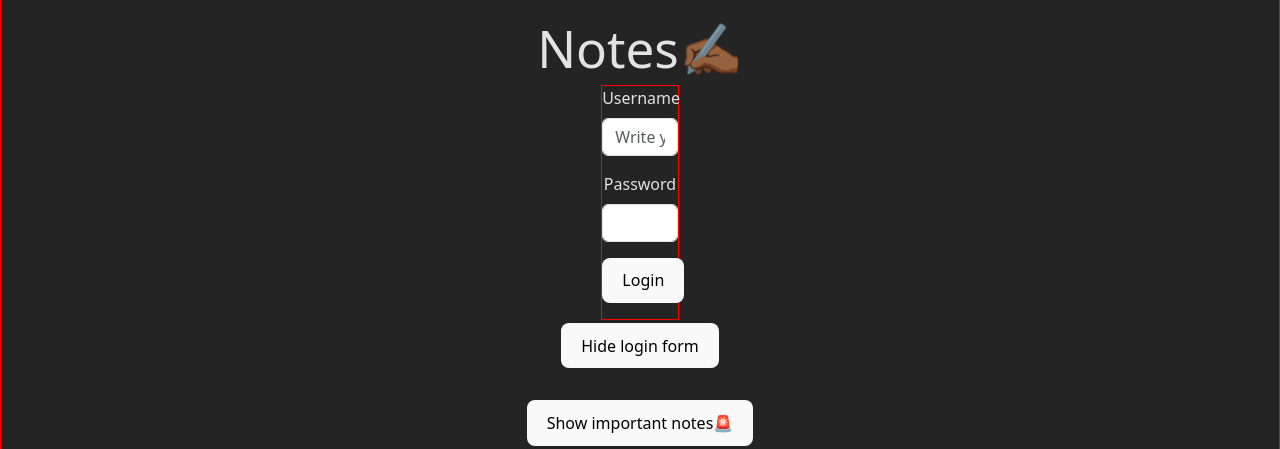
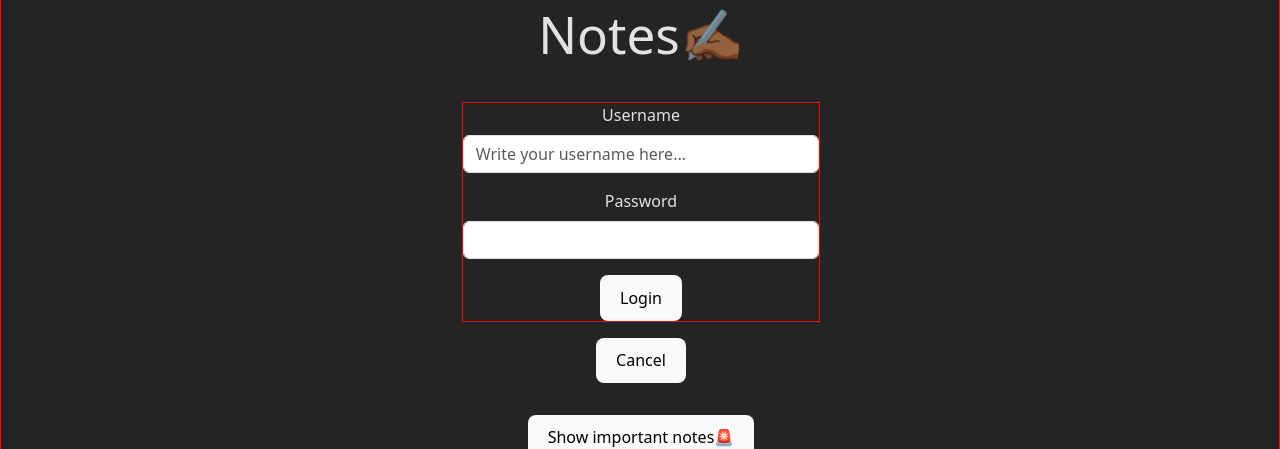
Before and after one commit to Jorgnavarro/Practicing-React, a React (Vite) app in the folder Practice-DH/exercise-with-json-server/: page / in a window 1280 px wide. Both pictures are taken after a click on the button "Log-in". Shown: the part 147-596 px from the top of the page. Built offline with nearby package versions, Linux system fonts and the light colour scheme; no server answers.

Commit message:
new-funtionalities-added-useRef

```diff
--- a/Practice-DH/exercise-with-json-server/src/App.jsx
+++ b/Practice-DH/exercise-with-json-server/src/App.jsx
@@ -1,5 +1,5 @@
 import './App.css'
-import { useState, useEffect, useContext } from 'react';
+import { useState, useEffect, useContext, useRef } from 'react';
 import { Note } from './components/Note';
 import noteService from './services/note.js';
 import { Notification } from './components/Notification';
@@ -14,6 +14,9 @@ function App() {
   const [notes, setNotes] = useState([]);
   const [showAll, setShowAll] = useState(true);
   const {errorMessage, setErrorMessage, setUser, user} = useContext(ContextGlobal)
+  //Vamos a tomar la función que setea la visibilidad de los componentes en el Togglable, en este caso la función es ToggleVisibility
+  //Lo que queremos lograr es que al momento de crear una nueva nota, se oculte el formulario.
+  const noteFormRef = useRef()
 
   useEffect(() => {
     console.log("effect");
@@ -55,7 +58,10 @@ function App() {
    }
    */
    //Refactorizando-code, separando el servicio del controlador de eventos que envía el formulario en el componente addNoteForm, el manejador en ese componente se llama addNote y dentro de ese, se llama la función de abajo, la cual se pasa por props con el nombre de createNote = {addNote} y se consume en el hijo, en el manejador.
+
+  //al usar el useRef, este es el último paso, hacemos uso de la función dentro del otro componente con la sintaxis noteFormRef.current.toggleVisibility(), al crear una nueva nota, cuando se renderice el componente, visible será false y se ocultará el formulario para crear una nota
   const addNote = (noteObject) => {
+      noteFormRef.current.toggleVisibility()
       noteService
       .create(noteObject)
       .then(returnedNote => {
@@ -113,8 +119,8 @@ function App() {
     <div className="containerApp">
       <h1>Notes✍🏾</h1>
       {user === null
-      ? <Togglable buttonLabel={"Log-in"}>
-        <LoginForm/>
+      ? <Togglable buttonLabel="Log-in" className="containerForm">
+          <LoginForm/>
         </Togglable>
       : <HeaderUserInfo/>
       }
@@ -131,7 +137,13 @@ function App() {
           return <Note key={note.id} note={note} toggleImportance={()=> toggleImportanceOf(note.id)} handleDeleteNote={handleDeleteNote} />
         })}
       </ul>
-      {user !== null && <AddNoteForm createNote={addNote} />}
+      {/*Acá consumimos el useRef, le pasamos noteFormRef que ya
+        iniciamos arriba por props al componente Togglable
+       */}
+      {user !== null && <Togglable className="containerAddNote" buttonLabel="Create a new note" ref={noteFormRef}>
+                          <AddNoteForm createNote={addNote}/>
+                        </Togglable>
+      }
     </div>
   )
 }
--- a/Practice-DH/exercise-with-json-server/src/components/AddNoteForm.jsx
+++ b/Practice-DH/exercise-with-json-server/src/components/AddNoteForm.jsx
@@ -15,6 +15,7 @@ export const AddNoteForm = ({ createNote }) => {
     //     date: new Date(),
     //     important: Math.random() < 0.5,
     //    })
+
     const addNote = (e) => {
         e.preventDefault()
         createNote({
@@ -27,7 +28,7 @@ export const AddNoteForm = ({ createNote }) => {
       }
 
     return (
-        <form onSubmit={addNote} className="containerAddNote">
+        <form onSubmit={addNote} id="createNote" >
             <div className='row align-items-center'>
                 <div className="col-9">
                     <input type="text"
--- a/Practice-DH/exercise-with-json-server/src/components/LoginForm.jsx
+++ b/Practice-DH/exercise-with-json-server/src/components/LoginForm.jsx
@@ -36,7 +36,7 @@ const handleLogin = async (event) => {
     //El estado de la aplicación tiene los campos username y password para almacenar los datos del formulario. Los campos de formulario tienen controladores de eventos, que sincronizan cambios en el campo con el estado del componente. Los controladores de eventos son simples, se les da un objeto como parámetro, y desestructuran el campo target del objeto y guardan su valor en el estado. Por ello, la sintaxis onChange = {({target}) => setUsername(target.value)}
     return (
 
-      <form onSubmit={handleLogin} className="mb-3">
+      <form onSubmit={handleLogin} id="loginForm" className="mb-3">
             <div className="mb-3">
                 <label htmlFor="username" className="form-label">Username</label>
                 <input
--- a/Practice-DH/exercise-with-json-server/src/components/Togglable.jsx
+++ b/Practice-DH/exercise-with-json-server/src/components/Togglable.jsx
@@ -1,7 +1,11 @@
-import { useState } from "react";
+import { useState, forwardRef, useImperativeHandle } from "react";
+
+//para continuar, debemos llamar forwardRef que es la función que envuelve el componente para poder acceder a la referencia asignada forwardRef al agregarla como función debemos envolver todo el componente entre paréntesis forwardRef()
+
 
 /* eslint-disable react/prop-types */
-const Togglable = (props) => {
+// eslint-disable-next-line react/display-name
+const Togglable = forwardRef( (props, refs) => {
     //Nos tramemos toda la lógica que está comentada en la parte baja del componente LoginForm, para refactorizarla en este componente
     //el estado visible, es el que nos permite setear directamente el valor del estilo directo display, que se ha almacenado en las constantes hide... y show...
     const [visible, setVisible] = useState(false)
@@ -12,24 +16,31 @@ const Togglable = (props) => {
     const toggleVisibility = () => {
         setVisible(!visible)
     }
+
+    //El componente usa el hook useImperativeHandle para que la función toggleVisibility esté disponible fuera del componente
+    useImperativeHandle(refs, () => {
+        return{
+            toggleVisibility
+        }
+    })
     //En este caso seteamos los elementos, que son dos botones que se mostrarán dependiendo el estado del formulario, para que esto pueda funcionar, en el elemento padre App.jsx, tenemos que envolver el componente LoginForm, para poder hacer uso de props.children
     //la sintaxis en el padre deberá ser: <Togglable><LoginForm/></Togglable>
     //En ese sentido todo lo que se incorpore dentro del componente <Togglable></Togglable> se tratará como props.children, esto se usa para hacer referencia a los componentes hijos del componente.
     //A diferencia de los props normales, React agrega automáticamente children y siempre existe.
     //Cuando un componente tiene una etiqueta con autocierre, significa que props.children será un array vacío <Component/>
     return(
-        <div className="containerForm">
+        <div>
             <div style={hideWhenVisible}>
                 <button onClick={toggleVisibility}>{ props.buttonLabel }</button>
             </div>
-            <div id='loginForm' style={showWhenVisible}>
+            <div className={props.className} style={showWhenVisible}>
                 {props.children}
             </div>
             <div style={showWhenVisible} className='mb-3'>
-                <button onClick={toggleVisibility}>Hide login form</button>
+                <button onClick={toggleVisibility}>Cancel</button>
             </div>
         </div>
     )
-}
+})
 
 export default Togglable
--- a/Practice-DH/exercise-with-json-server/src/index.css
+++ b/Practice-DH/exercise-with-json-server/src/index.css
@@ -45,14 +45,15 @@ body {
   display: flex;
   flex-direction: column;
   align-items: center;
-  width: 100%;
+  width: 100vw;
   gap: 0.2rem;
 }
 #loginForm{
   border: 1px red solid;
   display: flex;
   flex-direction: column;
-  width: 30%;
+  width: 28%;
+  margin-top: 2rem;
 }
 
 h1 {
@@ -81,7 +82,16 @@ button:focus-visible {
 
 .containerAddNote{
   border: 1px red solid;
-  width: 100%;
+  width: 100vw;
+  display: flex;
+  justify-content: center;
+  align-items: center;
+}
+
+#createNote{
+  width: 50%;
+  margin: 1rem;
+
 }
 
 .headerUser{
```
